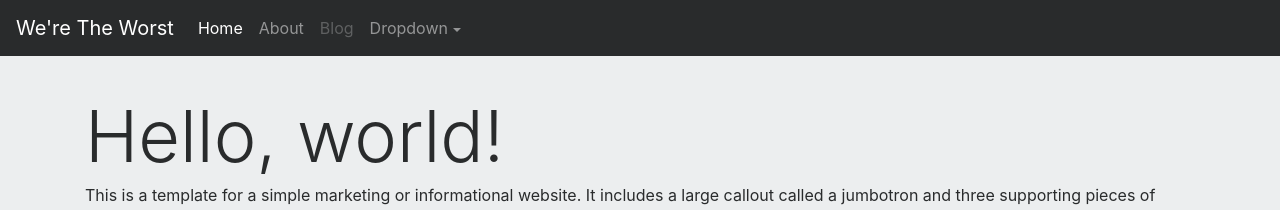
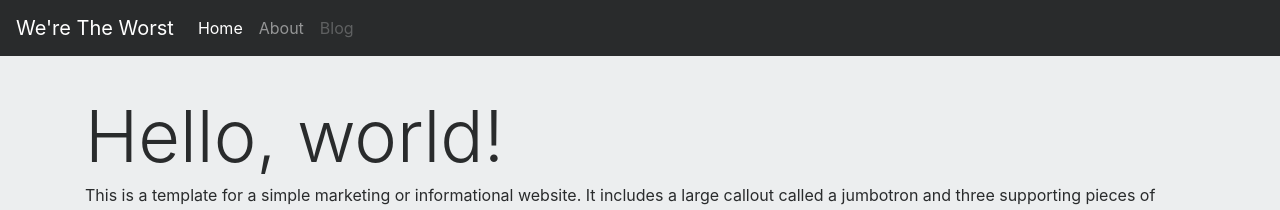
Before and after one commit to nbgibson/DoPagesWork, a Jekyll site: the page built from index.html, in a window 1280 px wide. Shown: the top 210 px of the page. Built offline with Jekyll 4.4.1, drawn with Linux system fonts in a browser that asks for light colours; nearby versions of some CDN libraries.

Commit message:
Update default.html

```diff
--- a/_layouts/default.html
+++ b/_layouts/default.html
@@ -33,15 +33,7 @@
               <a class="nav-link" href="#">About</a>
             </li>
             <li class="nav-item">
-              <a class="nav-link disabled" href="#">Blog</a>
-            </li>
-            <li class="nav-item dropdown">
-              <a class="nav-link dropdown-toggle" href="#" id="dropdown01" data-toggle="dropdown" aria-haspopup="true" aria-expanded="false">Dropdown</a>
-              <div class="dropdown-menu" aria-labelledby="dropdown01">
-                <a class="dropdown-item" href="#">Action</a>
-                <a class="dropdown-item" href="#">Another action</a>
-                <a class="dropdown-item" href="#">Something else here</a>
-              </div>
+              <a class="nav-link disabled" href="blog">Blog</a>
             </li>
           </ul>
         </div>
```
